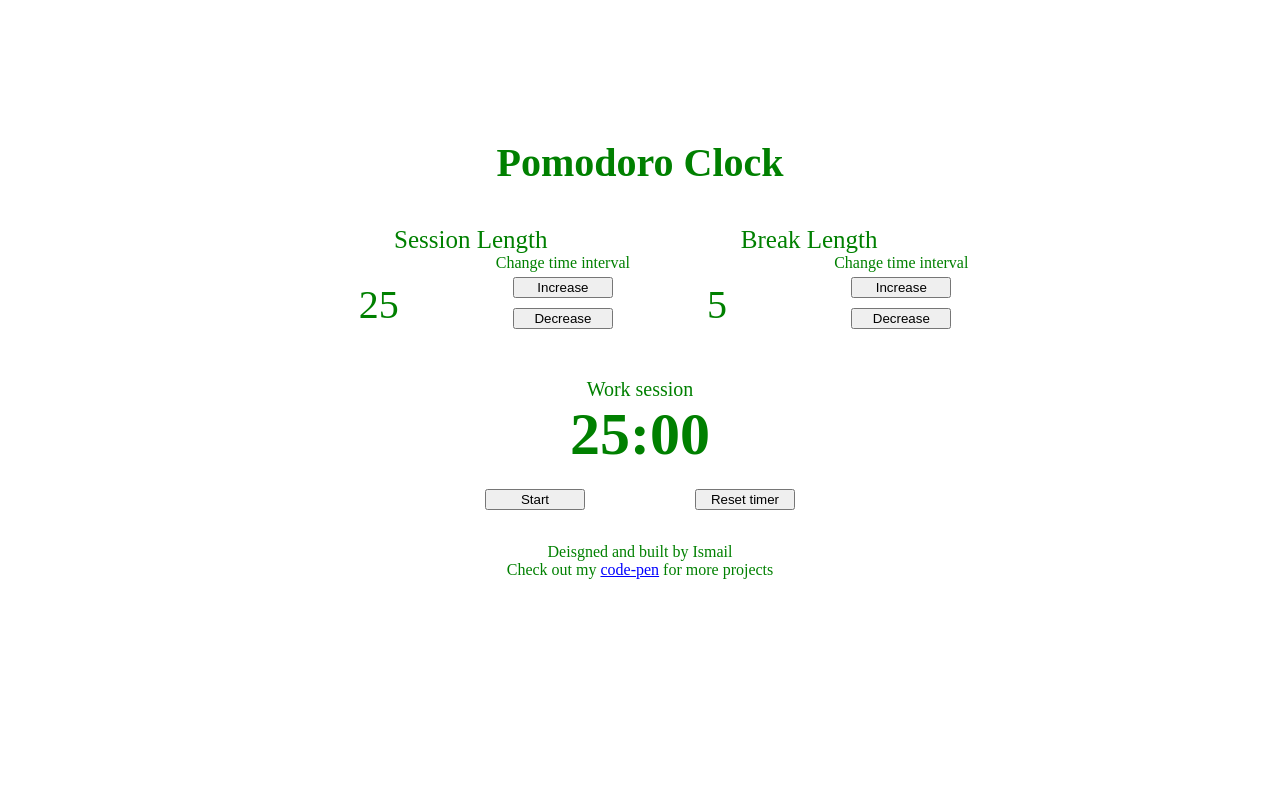
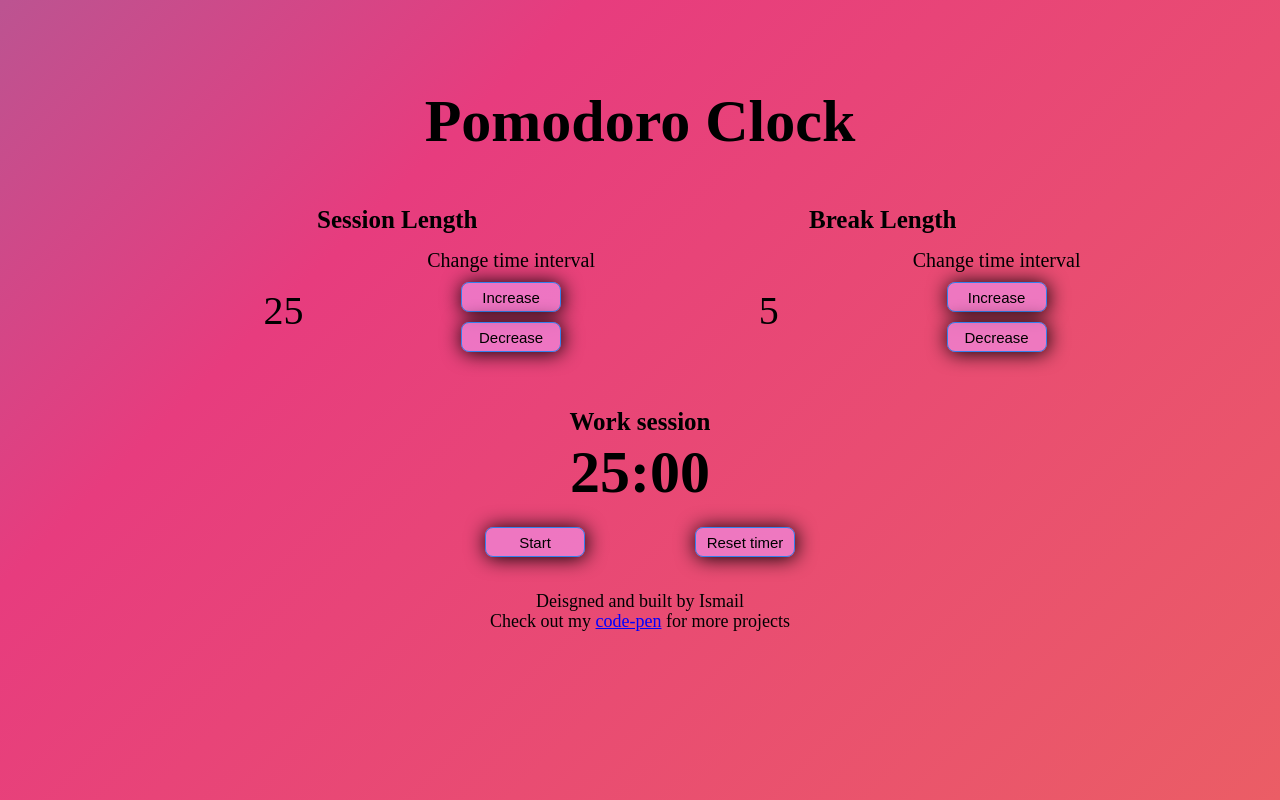
Before and after one commit to Ishi1834/pomodoro-clock, a React (Create React App) app: page / in a window 1280 px wide. Built offline with nearby package versions, Linux system fonts and the light colour scheme.

Commit message:
All works fine, made the style look slightly better

```diff
--- a/src/Components/LengthControl/Break.js
+++ b/src/Components/LengthControl/Break.js
@@ -16,12 +16,20 @@ const Break = (props) => {
           <div id="break-length">{props.breakTime}</div>
         </div>
         <div className="interval-grid">
-          <div>Change time interval</div>
+          <div className="change-title">Change time interval</div>
           <div className="interval-changer">
-            <button onClick={handleIncrease} id="break-increment">
+            <button
+              onClick={handleIncrease}
+              id="break-increment"
+              className="button-style"
+            >
               Increase
             </button>
-            <button onClick={handleDecrease} id="break-decrement">
+            <button
+              onClick={handleDecrease}
+              id="break-decrement"
+              className="button-style"
+            >
               Decrease
             </button>
           </div>
--- a/src/Components/LengthControl/Work.js
+++ b/src/Components/LengthControl/Work.js
@@ -16,12 +16,20 @@ const Work = (props) => {
           <div id="session-length">{props.workTime}</div>
         </div>
         <div className="interval-grid">
-          <div>Change time interval</div>
+          <div className="change-title">Change time interval</div>
           <div className="interval-changer">
-            <button onClick={handleIncrease} id="session-increment">
+            <button
+              onClick={handleIncrease}
+              id="session-increment"
+              className="button-style"
+            >
               Increase
             </button>
-            <button onClick={handleDecrease} id="session-decrement">
+            <button
+              onClick={handleDecrease}
+              id="session-decrement"
+              className="button-style"
+            >
               Decrease
             </button>
           </div>
--- a/src/Components/TimeDisplay.js
+++ b/src/Components/TimeDisplay.js
@@ -3,7 +3,7 @@ import React from "react";
 const TimeDisplay = (props) => {
   return (
     <div className="timer">
-      <div id="timer-label">
+      <div id="timer-label" className="title">
         {props.type === "session" ? "Work session" : "Break session"}
       </div>
       <div className="time">
--- a/src/index.css
+++ b/src/index.css
@@ -1,5 +1,21 @@
+body {
+  background: linear-gradient(-45deg, #ee7752, #e73c7e, #23a6d5, #23d5ab);
+  background-size: 400% 400%;
+  animation: gradient 15s ease infinite;
+}
+@keyframes gradient {
+  0% {
+    background-position: 0% 50%;
+  }
+  50% {
+    background-position: 100% 50%;
+  }
+  100% {
+    background-position: 0% 50%;
+  }
+}
 .components {
-  color: green;
+  color: black;
   display: grid;
   justify-content: center;
   height: 700px;
@@ -7,14 +23,14 @@
 }
 .web-title {
   text-align: center;
-  font-size: 40px;
+  font-size: 60px;
   font-weight: 800;
   margin: 20px;
 }
 .topcomp {
   display: grid;
   grid-template-columns: 1fr 1fr;
-  grid-gap: 20px;
+  grid-gap: 80px;
   text-align: center;
   margin: 20px;
 }
@@ -29,6 +45,13 @@
 }
 .title {
   font-size: 25px;
+  font-weight: 700;
+  margin: 5px;
+  padding: 5px;
+}
+.change-title {
+  font-size: 20px;
+  margin: 5px;
 }
 .time-adjust {
   display: flex;
@@ -60,8 +83,35 @@
   display: grid;
 }
 button {
+  background: #f18ce4af;
+  -webkit-border-radius: 20px;
+  -moz-border-radius: 20px;
+  border-radius: 8px;
+  height: 30px;
+  line-height: 30px;
+  color: #000000;
+  width: 100px;
+  font-size: 15px;
+  font-weight: 500;
+  padding: 0px;
   margin: 5px auto;
-  width: 100px;
+  -webkit-box-shadow: 1px 1px 20px 0 #000000;
+  -moz-box-shadow: 1px 1px 20px 0 #000000;
+  box-shadow: 1px 1px 20px 0 #000000;
+
+  border: solid #337fed 1px;
+  text-decoration: none;
+  display: inline-block;
+  cursor: pointer;
+  text-align: center;
+}
+button:hover {
+  border: solid #f90ce4af 2px;
+  background: #f18ce4af;
+  -webkit-border-radius: 12px;
+  -moz-border-radius: 12px;
+  border-radius: 12px;
+  text-decoration: none;
 }
 .bottomcomp {
   display: grid;
@@ -72,6 +122,7 @@ button {
   margin: 10px auto;
 }
 .footer {
+  font-size: 18px;
   text-align: center;
   margin: 10px;
   line-height: 2px;
```
